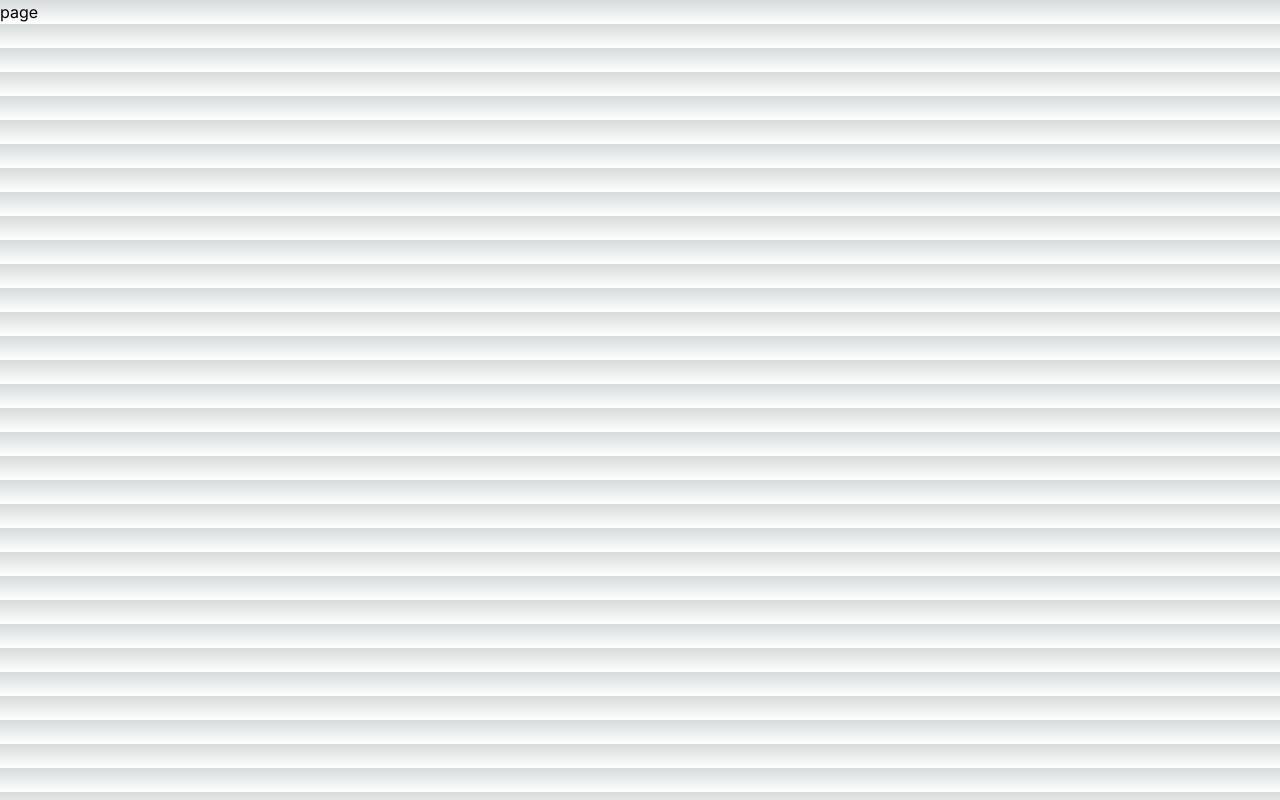
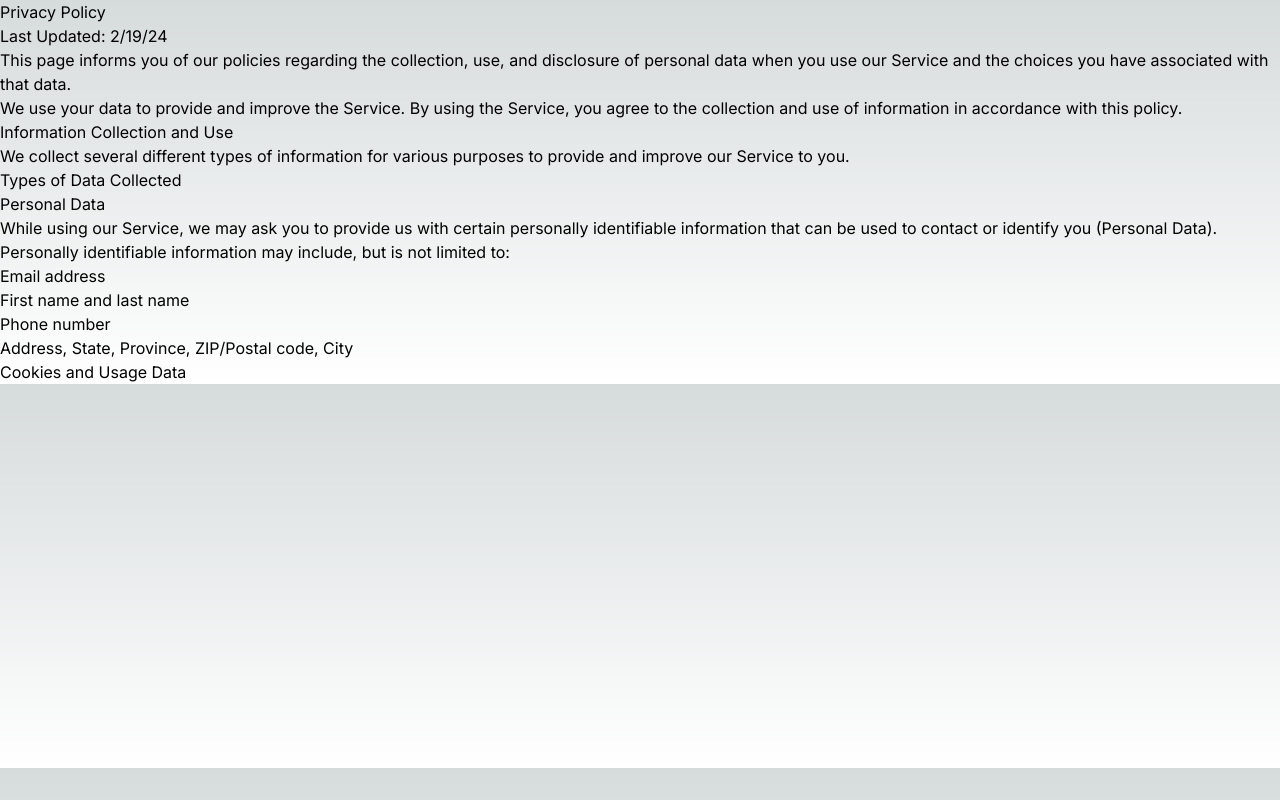
Before and after one commit to ElminD/ResumeUp, a Next.js app in the folder resume-up/: page /Privacy_Policy in a window 1280 px wide. Built offline with nearby package versions, Linux system fonts and the light colour scheme.

Commit message:
Privacy Policy text added

```diff
--- a/resume-up/src/app/(root)/Privacy_Policy/page.tsx
+++ b/resume-up/src/app/(root)/Privacy_Policy/page.tsx
@@ -1,5 +1,30 @@
 const page = () => {
-  return <div>page</div>;
+  return <div>
+    <h1>Privacy Policy</h1>
+    <p>Last Updated: 2/19/24</p>
+    <p>This page informs you of our policies regarding the collection, use, and disclosure of personal data when you
+        use our Service and the choices you have associated with that data.</p>
+    <p>We use your data to provide and improve the Service. By using the Service, you agree to the collection and use
+        of information in accordance with this policy.</p>
+
+    <h2>Information Collection and Use</h2>
+    <p>We collect several different types of information for various purposes to provide and improve our Service to
+        you.</p>
+
+    <h3>Types of Data Collected</h3>
+
+    <h4>Personal Data</h4>
+    <p>While using our Service, we may ask you to provide us with certain personally identifiable information that can
+        be used to contact or identify you (Personal Data). Personally identifiable information may include, but is
+        not limited to:</p>
+    <ul>
+        <li>Email address</li>
+        <li>First name and last name</li>
+        <li>Phone number</li>
+        <li>Address, State, Province, ZIP/Postal code, City</li>
+        <li>Cookies and Usage Data</li>
+    </ul>
+  </div>;
 };
 
 export default page;
```
